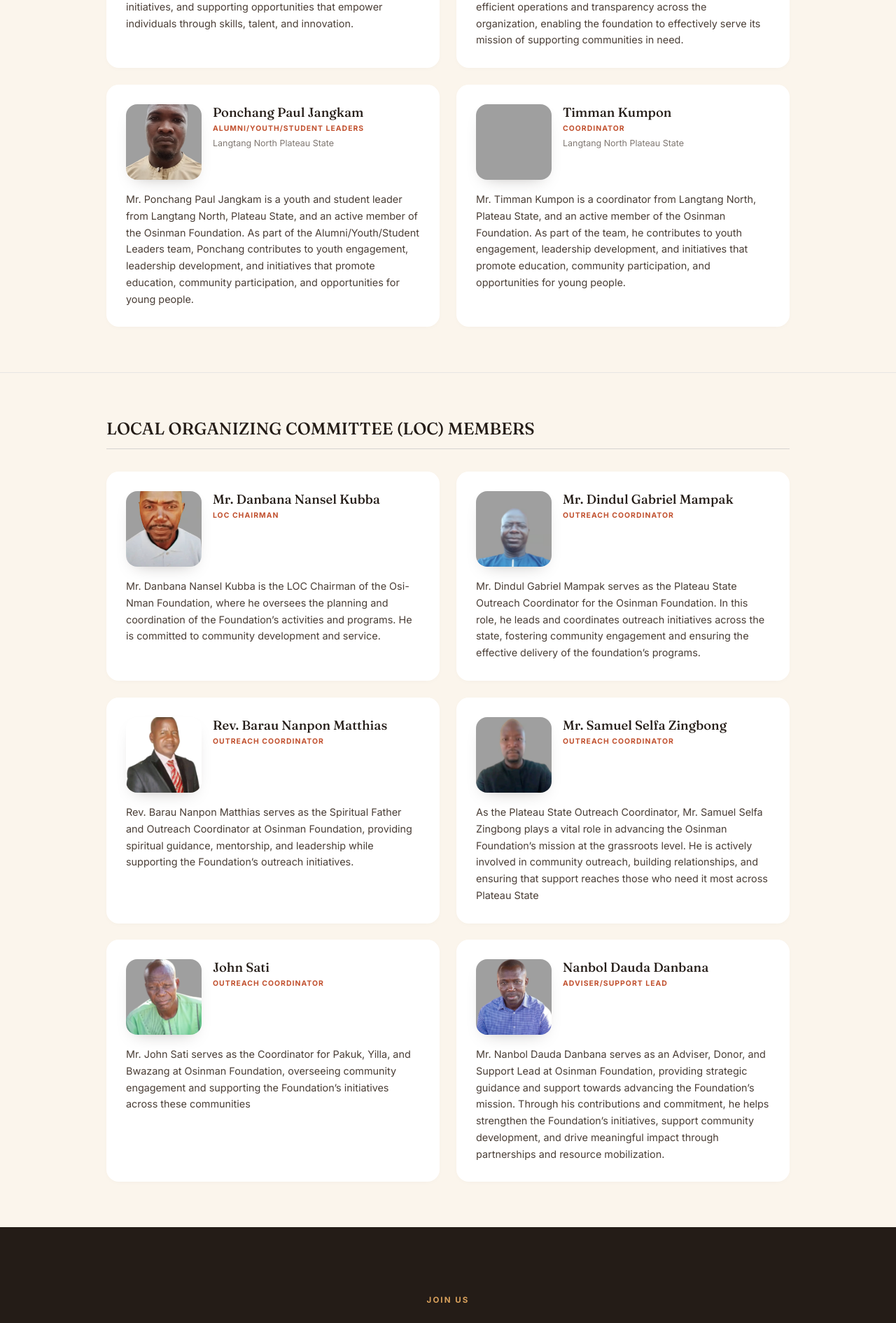
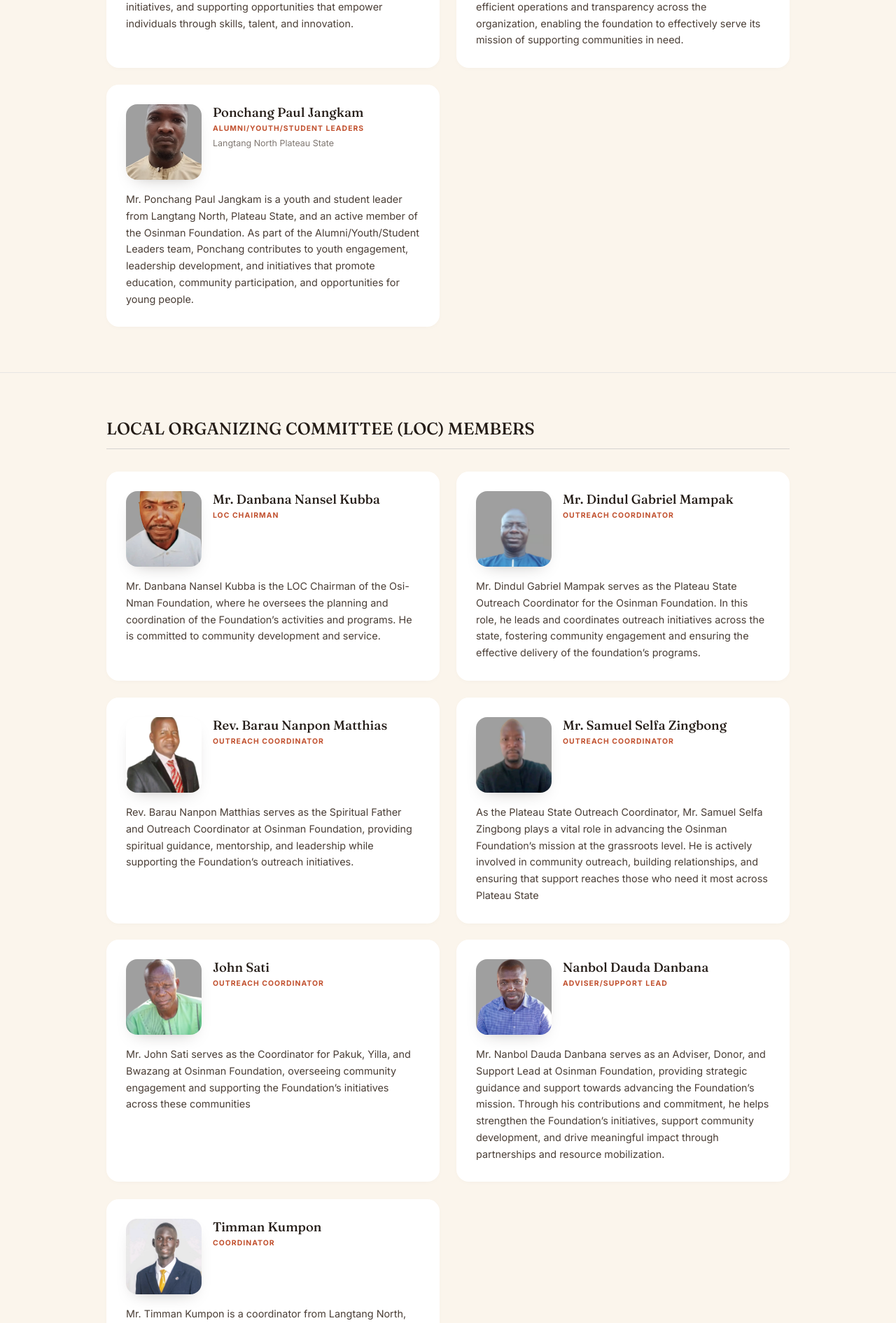
Before and after one commit to Aritesoma/osinman_website, a React (Vite) app: page /team in a window 1280 px wide. Shown: the part 2900-4791 px from the top of the page at 70% size. Built offline with nearby package versions, Linux system fonts and the light colour scheme; grey boxes are pictures that could not be loaded.

Commit message:
text update

```diff
--- a/src/pages/TeamPage.jsx
+++ b/src/pages/TeamPage.jsx
@@ -176,13 +176,6 @@ const EXECUTIVE_TEAM = [
     photo: "/images/ponchang.png",
     bio: "Mr. Ponchang Paul Jangkam is a youth and student leader from Langtang North, Plateau State, and an active member of the Osinman Foundation. As part of the Alumni/Youth/Student Leaders team, Ponchang contributes to youth engagement, leadership development, and initiatives that promote education, community participation, and opportunities for young people.",
   },
-  {
-    name: "Timman Kumpon",
-    role: "Coordinator",
-    location: "Langtang North Plateau State",
-    photo: "/images/timman.png",
-    bio: "Mr. Timman Kumpon is a coordinator from Langtang North, Plateau State, and an active member of the Osinman Foundation. As part of the team, he contributes to youth engagement, leadership development, and initiatives that promote education, community participation, and opportunities for young people.",
-  },
 
 ];
 
@@ -224,6 +217,14 @@ const LOC_MEMBERS = [
     photo: "/images/nanbol.png",
     bio: "Mr. Nanbol Dauda Danbana serves as an Adviser, Donor, and Support Lead at Osinman Foundation, providing strategic guidance and support towards advancing the Foundation’s mission. Through his contributions and commitment, he helps strengthen the Foundation’s initiatives, support community development, and drive meaningful impact through partnerships and resource mobilization.",
   },
+    {
+    name: "Timman Kumpon",
+    role: "Coordinator",
+    location: "Langtang North Plateau State",
+    photo: "/images/timman.jpg",
+    bio: "Mr. Timman Kumpon is a coordinator from Langtang North, Plateau State, and an active member of the Osinman Foundation. As part of the team, he contributes to youth engagement, leadership development, and initiatives that promote education, community participation, and opportunities for young people.",
+  },
+
 ];
 
 export default function TeamPage() {
```
